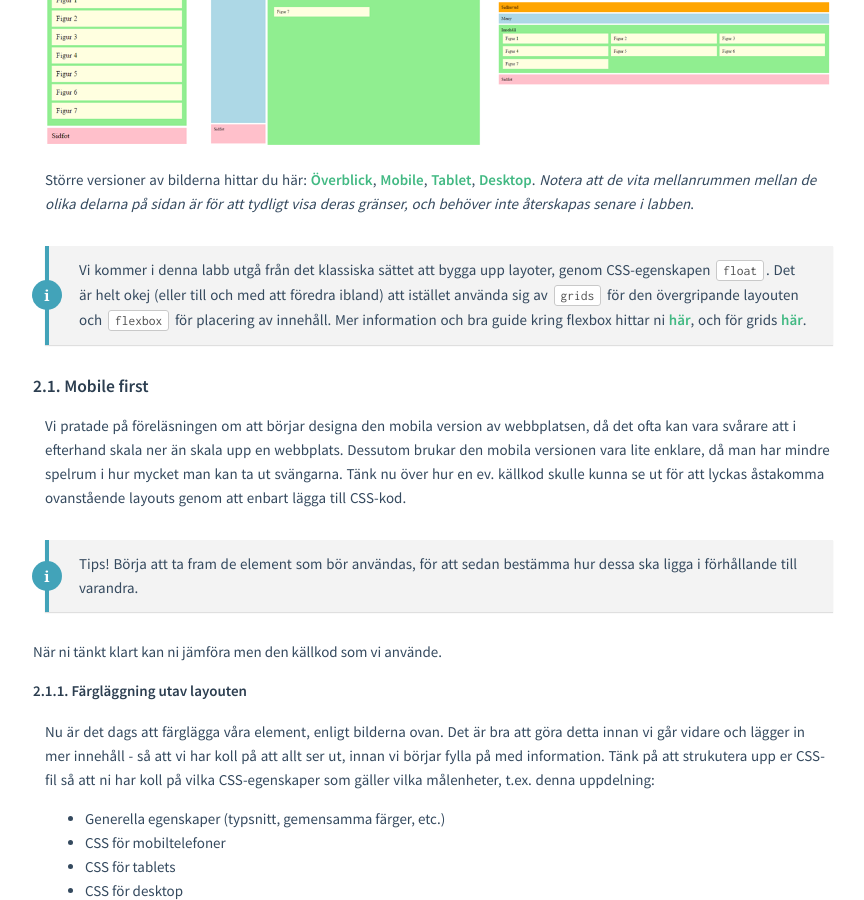
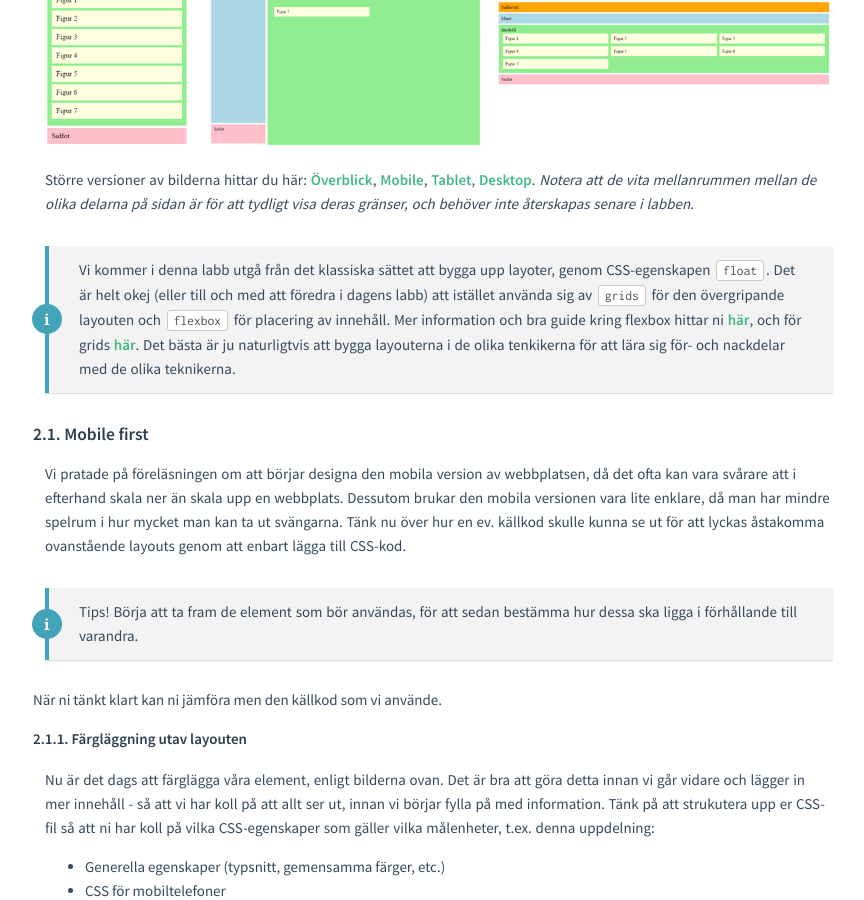
Before and after one commit to mau-dvmt/mah-dv.github.io, a Jekyll site: the page built from courses/da344a-da355a/exercises/ex5.md, in a window 1280 px wide and 900 px high, scrolled down 973 px. Shown: the whole window, without its empty margins (207-1071 px from the left). Built offline with Jekyll 4.4.1, drawn with Linux system fonts in a browser that asks for light colours.

Commit message:
Updated description in lab

```diff
--- a/courses/da344a-da355a/exercises/ex5.md
+++ b/courses/da344a-da355a/exercises/ex5.md
@@ -31,7 +31,7 @@ Vi tänker även att startsidan ska ha några figurer med tillhörande text, i v
 
 Större versioner av bilderna hittar du här: [Överblick](5/wireframes.png), [Mobile](5/mobile-wireframe.png), [Tablet](5/tablet-wireframe.png), [Desktop](5/desktop-wireframe.png). *Notera att de vita mellanrummen mellan de olika delarna på sidan är för att tydligt visa deras gränser, och behöver inte återskapas senare i labben*.
 
-Vi kommer i denna labb utgå från det klassiska sättet att bygga upp layoter, genom CSS-egenskapen `float`. Det är helt okej (eller till och med att föredra ibland) att istället använda sig av `grids` för den övergripande layouten och `flexbox` för placering av innehåll. Mer information och bra guide kring flexbox hittar ni [här](https://css-tricks.com/snippets/css/a-guide-to-flexbox/), och för grids [här](https://css-tricks.com/snippets/css/complete-guide-grid/).
+Vi kommer i denna labb utgå från det klassiska sättet att bygga upp layoter, genom CSS-egenskapen `float`. Det är helt okej (eller till och med att föredra i dagens labb) att istället använda sig av `grids` för den övergripande layouten och `flexbox` för placering av innehåll. Mer information och bra guide kring flexbox hittar ni [här](https://css-tricks.com/snippets/css/a-guide-to-flexbox/), och för grids [här](https://css-tricks.com/snippets/css/complete-guide-grid/). Det bästa är ju naturligtvis att bygga layouterna i de olika tenkikerna för att lära sig för- och nackdelar med de olika teknikerna.
 {: .info}
 
 ### 2.1. Mobile first
```
